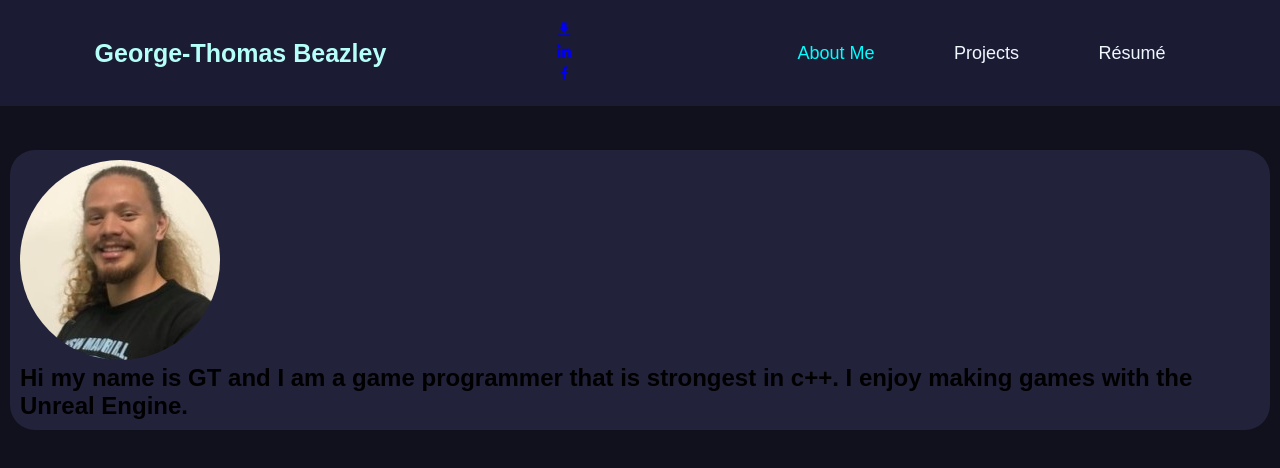
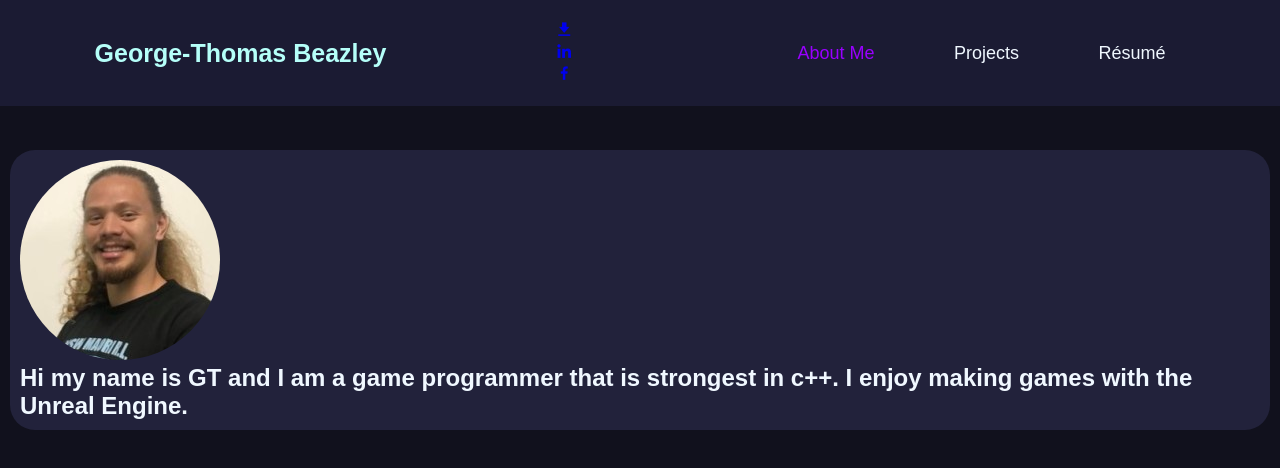
Before and after one commit to GTPursuit/GTPursuit.github.io, a plain HTML site: page index.html in a window 1280 px wide. Drawn offline with nearby package versions, Linux system fonts and the light colour scheme; a script that the page names is missing.

Commit message:
change text colour

```diff
--- a/style.css
+++ b/style.css
@@ -12,6 +12,9 @@ body {
     padding: 0px;
     height: 100%;
     background: #11111D;
+}
+h1 {
+    color: aliceblue;
 }
 main {
     background: #22223b;
@@ -70,7 +73,7 @@ nav {
 }
 
 .navbar a.active {
-    color:cyan;
+    color:rgb(153, 0, 255);
 
 }
 
```
